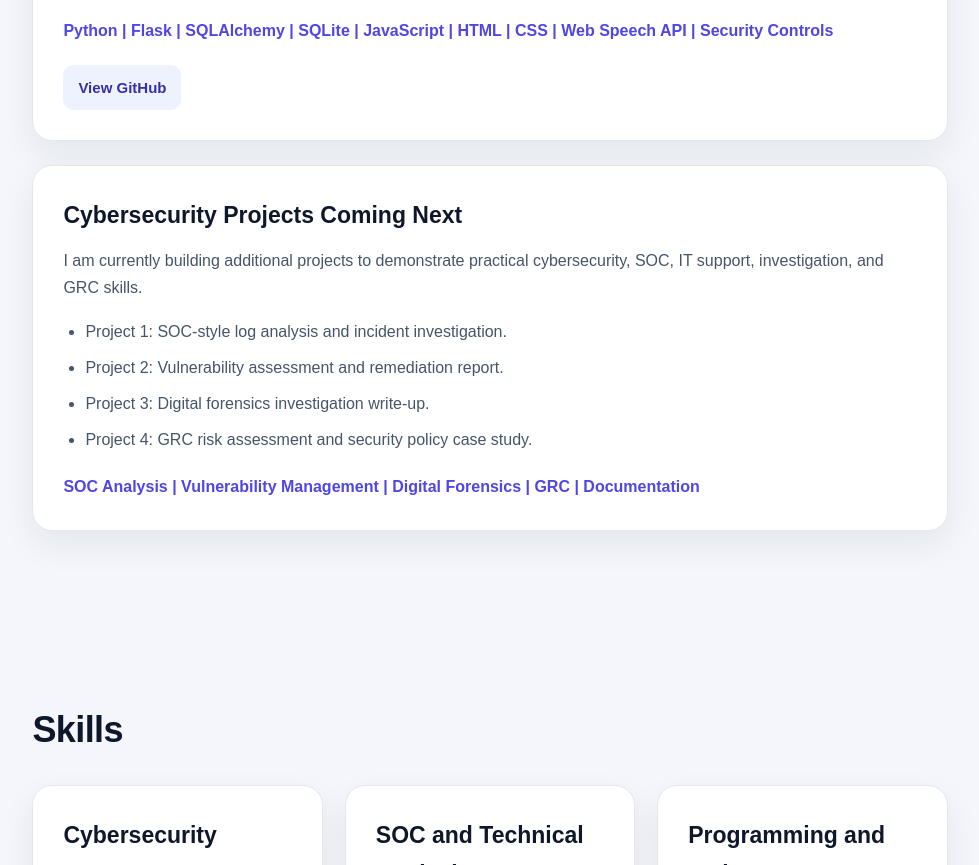
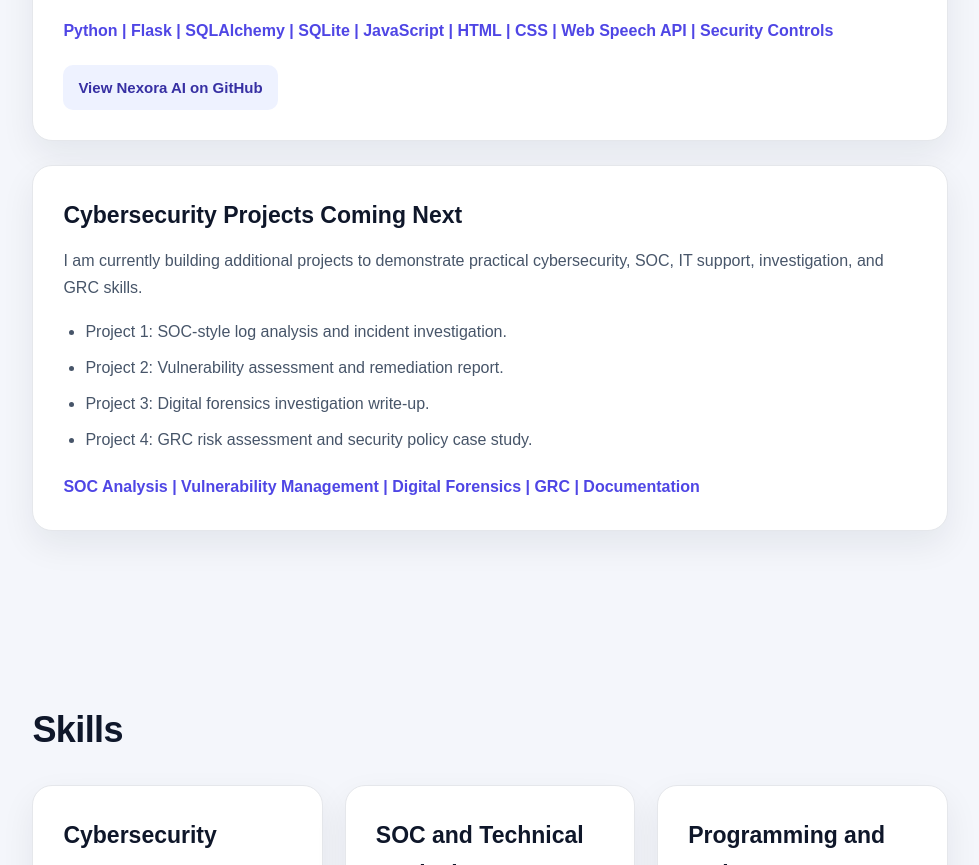
Before and after one commit to jaskiranpreetjassal/jaskiranpreetjassal.github.io, a plain HTML site: page index.html in a window 1280 px wide. Shown: the part 1736-2601 px from the top of the page, without its empty margins (150-1129 px from the left). Drawn offline with Linux system fonts and the light colour scheme.

Commit message:
Update Nexora AI project link

```diff
--- a/index.html
+++ b/index.html
@@ -99,7 +99,7 @@
         </p>
 
         <div class="project-links">
-          <a href="https://github.com/jaskiranpreetjassal" target="_blank">View GitHub</a>
+        <a href="https://github.com/jaskiranpreetjassal/nexora-ai" target="_blank">View Nexora AI on GitHub</a>
         </div>
       </div>
 
```
